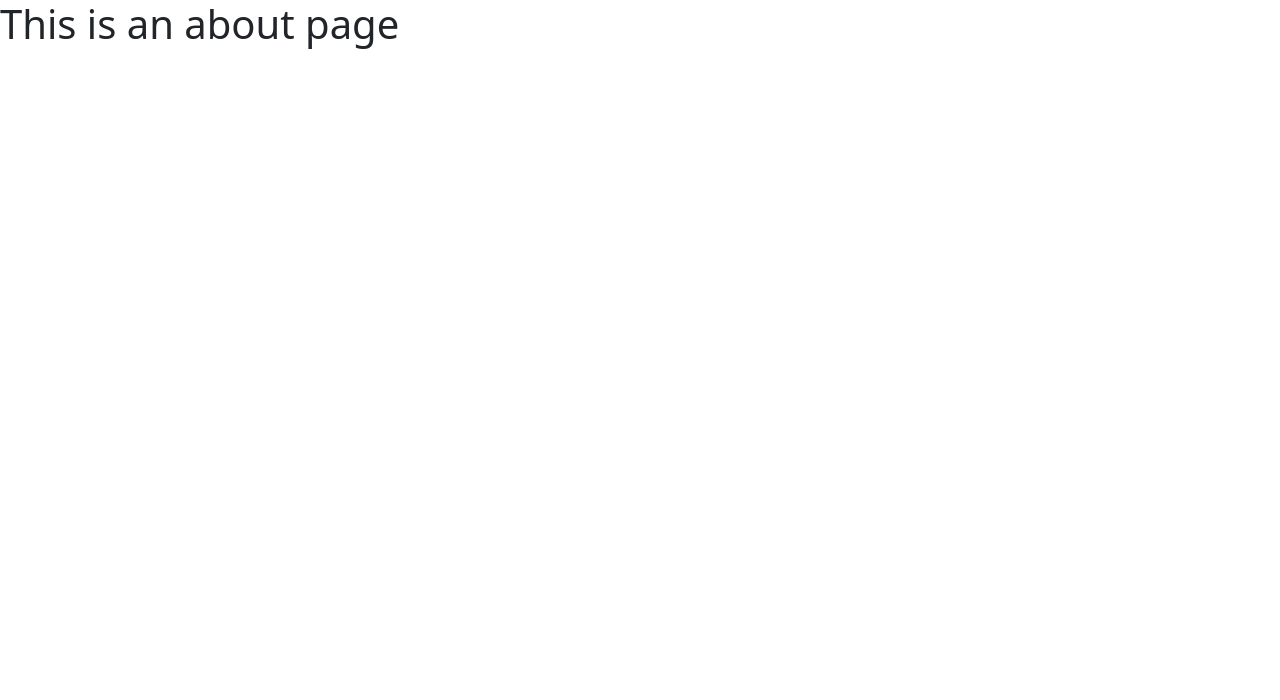
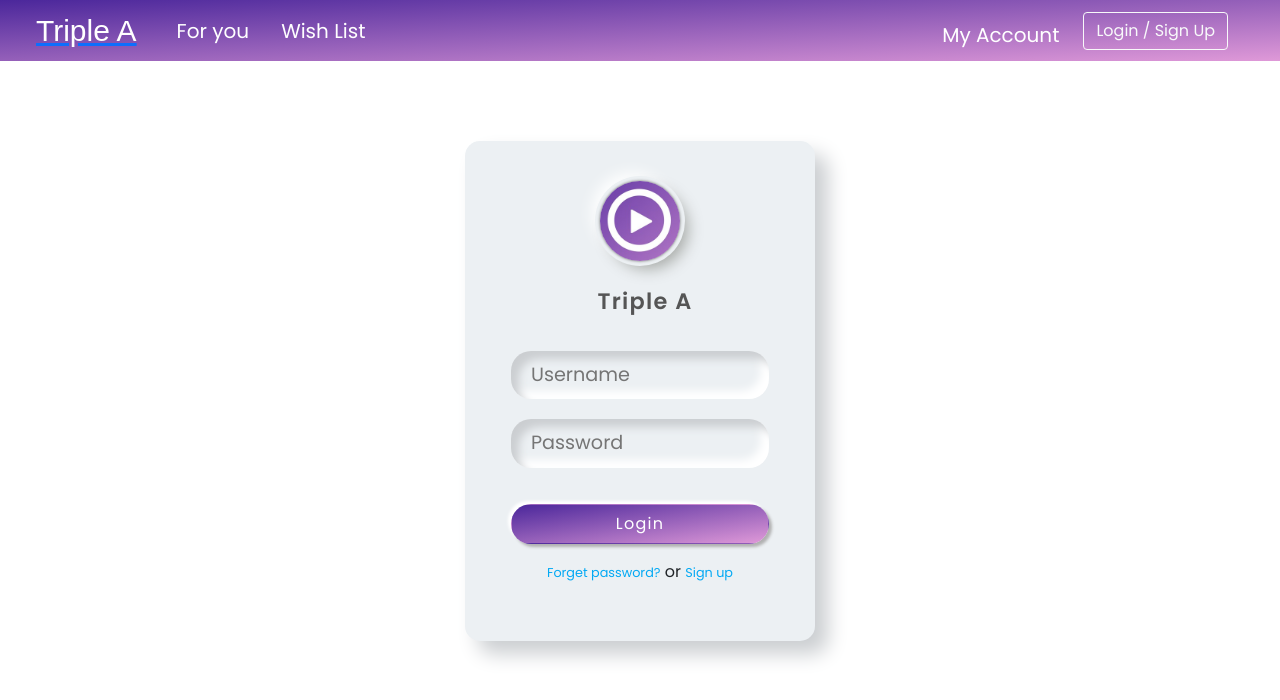
Before and after one commit to IlyaFreydkin/Triple-A, a Vue app in the folder TripleAProject/TripleAProject.Client/: page /login in a window 1280 px wide. Shown: the top 700 px of the page. Built offline with nearby package versions, Linux system fonts and the light colour scheme; a web font is replaced by a local one.

Commit message:
Login Design is ready

```diff
--- a/TripleAProject/TripleAProject.Client/src/views/LoginView.vue
+++ b/TripleAProject/TripleAProject.Client/src/views/LoginView.vue
@@ -1,9 +1,148 @@
+<script setup>
+import NavBar from '../components/NavBar.vue'
+
+</script>
+
 <template>
-  <div class="login">
-    <h1>This is an about page</h1>
-  </div>
+        <div class="login">
+
+
+
+          	<NavBar></NavBar>
+
+<div class="wrapper">
+        <div class="logo">
+            <img src="../images/logo.jpg" alt="">
+        </div>
+        <div class="text-center mt-4 name">
+            Triple A
+        </div>
+        <form class="p-3 mt-3">
+            <div class="form-field d-flex align-items-center">
+                <span class="far fa-user"></span>
+                <input type="text" name="userName" id="userName" placeholder="Username">
+            </div>
+            <div class="form-field d-flex align-items-center">
+                <span class="fas fa-key"></span>
+                <input type="password" name="password" id="pwd" placeholder="Password">
+            </div>
+            <button class="btn mt-3">Login</button>
+        </form>
+        <div class="text-center fs-6">
+            <a href="#">Forget password?</a> or <a href="#">Sign up</a>
+        </div>
+    </div>
+
+
+         </div>
+
 </template>
 
-<style>
+<style scoped>
+
+/* Importing fonts from Google */
+@import url('https://fonts.googleapis.com/css2?family=Poppins:wght@300;400;500;600;700;800;900&display=swap');
+
+/* Reseting */
+* {
+    margin: 0;
+    padding: 0;
+    box-sizing: border-box;
+    font-family: 'Poppins', sans-serif;
+}
+
+body {
+    background: #ecf0f3;
+}
+
+.wrapper {
+    max-width: 350px;
+    min-height: 500px;
+    margin: 80px auto;
+    padding: 40px 30px 30px 30px;
+    background-color: #ecf0f3;
+    border-radius: 15px;
+    box-shadow: 13px 13px 20px #cbced1, -13px -13px 20px #fff;
+}
+
+.logo {
+    width: 80px;
+    margin: auto;
+}
+
+.logo img {
+    width: 100%;
+    height: 80px;
+    object-fit: cover;
+    border-radius: 50%;
+    box-shadow: 0px 0px 3px #5f5f5f,
+        0px 0px 0px 5px #ecf0f3,
+        8px 8px 15px #a7aaa7,
+        -8px -8px 15px #fff;
+}
+
+.wrapper .name {
+    font-weight: 600;
+    font-size: 1.4rem;
+    letter-spacing: 1.3px;
+    padding-left: 10px;
+    color: #555;
+}
+
+.wrapper .form-field input {
+    width: 100%;
+    display: block;
+    border: none;
+    outline: none;
+    background: none;
+    font-size: 1.2rem;
+    color: #666;
+    padding: 10px 15px 10px 10px;
+    /* border: 1px solid red; */
+}
+
+.wrapper .form-field {
+    padding-left: 10px;
+    margin-bottom: 20px;
+    border-radius: 20px;
+    box-shadow: inset 8px 8px 8px #cbced1, inset -8px -8px 8px #fff;
+}
+
+.wrapper .form-field .fas {
+    color: #555;
+}
+
+.wrapper .btn {
+    box-shadow: none;
+    width: 100%;
+    height: 40px;
+   background-image: linear-gradient(to bottom right,#4B279B,#DF99D8);
+    color: #fff;
+    border-radius: 25px;
+    box-shadow: 3px 3px 3px #b1b1b1,
+        -3px -3px 3px #fff;
+    letter-spacing: 1.3px;
+}
+
+.wrapper .btn:hover {
+    background-color: #039BE5;
+}
+
+.wrapper a {
+    text-decoration: none;
+    font-size: 0.8rem;
+    color: #03A9F4;
+}
+
+.wrapper a:hover {
+    color: #039BE5;
+}
+
+@media(max-width: 380px) {
+    .wrapper {
+        margin: 30px 20px;
+        padding: 40px 15px 15px 15px;
+    }
+}
 
 </style>
```
Also changed, not shown: TripleAProject/TripleAProject.Client/src/images/logo.jpg (added).
